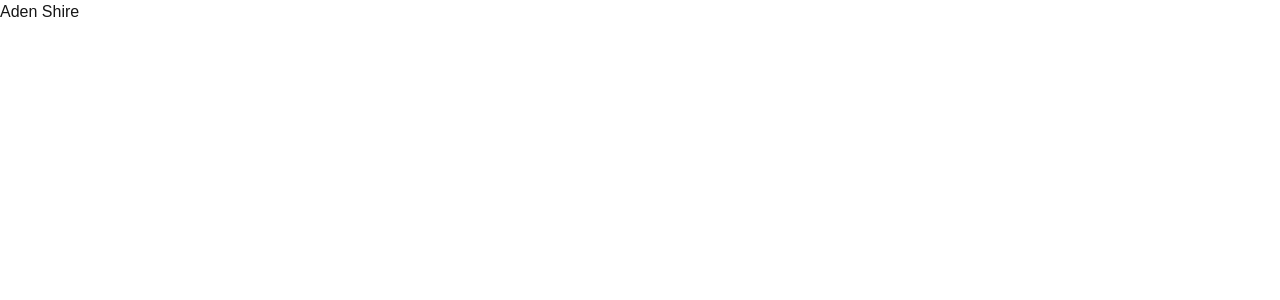
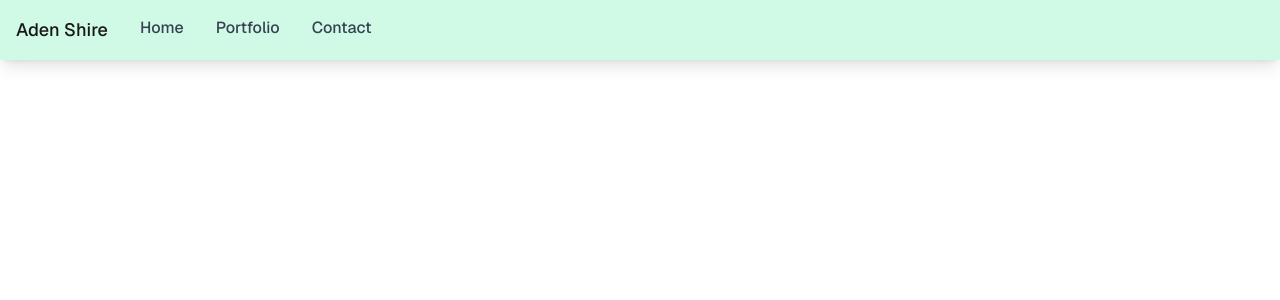
Before and after one commit to ad20630/ad20630.github.io, a Next.js app: page / in a window 1280 px wide. Shown: the top 300 px of the page. Built offline with nearby package versions, Linux system fonts and the light colour scheme.

Commit message:
Header changes, added currently unused image

```diff
--- a/src/app/components/Header.tsx
+++ b/src/app/components/Header.tsx
@@ -1,15 +1,47 @@
 function Header() {
-
-    return (
-
-        <header>
-
-            <h1>Aden Shire</h1>
-
-        </header>
-
-    );
-
+  return (
+    <header>
+      <div
+        className="justify-between items-center w-full lg:flex lg:w-auto lg:order-1 bg-emerald-100 p-4 shadow-lg"
+        id="mobile-menu-2"
+      >
+        <ul className="flex flex-col mt-4 font-medium lg:flex-row lg:space-x-8 lg:mt-0">
+          <li>
+            <a
+              href="#"
+              className="font-sans text-lg block py-2 pr-4 pl-3 text-gray rounded bg-primary-700 lg:bg-transparent lg:text-primary-700 lg:p-0 dark:text-white flex items-center"
+            >
+              Aden Shire
+            </a>
+          </li>
+          <li>
+            <a
+              href="#"
+              className="font-sans block py-2 pr-4 pl-3 text-gray-700 border-b border-gray-100 hover:bg-gray-50 lg:hover:bg-transparent lg:border-0 lg:hover:text-primary-700 lg:p-0 dark:text-gray-400 lg:dark:hover:text-white dark:hover:bg-gray-700 dark:hover:text-white lg:dark:hover:bg-transparent dark:border-gray-700 flex items-center"
+            >
+              Home
+            </a>
+          </li>
+          <li>
+            <a
+              href="#"
+              className="font-sans block py-2 pr-4 pl-3 text-gray-700 border-b border-gray-100 hover:bg-gray-50 lg:hover:bg-transparent lg:border-0 lg:hover:text-primary-700 lg:p-0 dark:text-gray-400 lg:dark:hover:text-white dark:hover:bg-gray-700 dark:hover:text-white lg:dark:hover:bg-transparent dark:border-gray-700"
+            >
+              Portfolio
+            </a>
+          </li>
+          <li>
+            <a
+              href="#"
+              className="font-sans block py-2 pr-4 pl-3 text-gray-700 border-b border-gray-100 hover:bg-gray-50 lg:hover:bg-transparent lg:border-0 lg:hover:text-primary-700 lg:p-0 dark:text-gray-400 lg:dark:hover:text-white dark:hover:bg-gray-700 dark:hover:text-white lg:dark:hover:bg-transparent dark:border-gray-700"
+            >
+              Contact
+            </a>
+          </li>
+        </ul>
+      </div>
+    </header>
+  );
 }
 
 export default Header;
```
Also changed, not shown: public/cybercenter.jpg (added).
